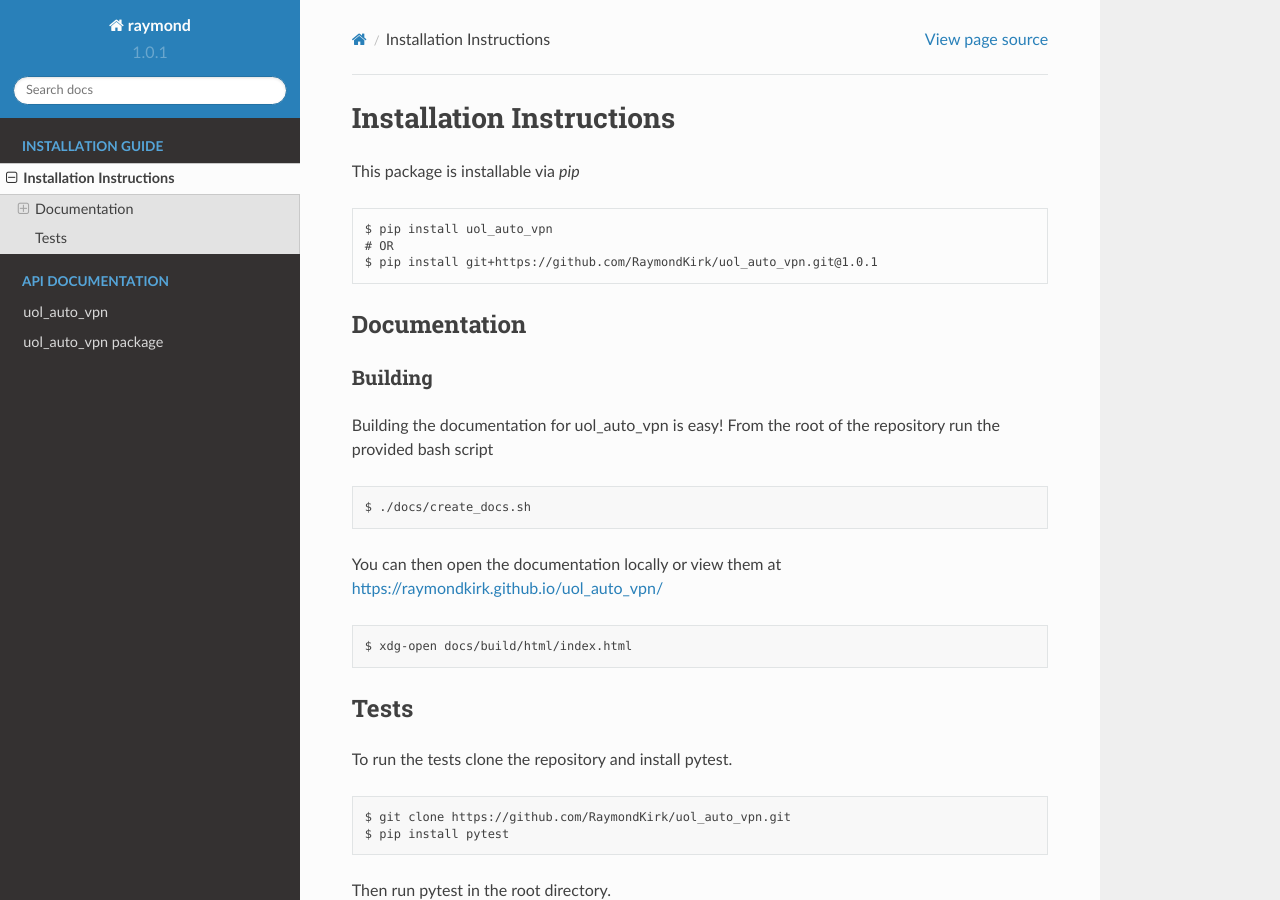
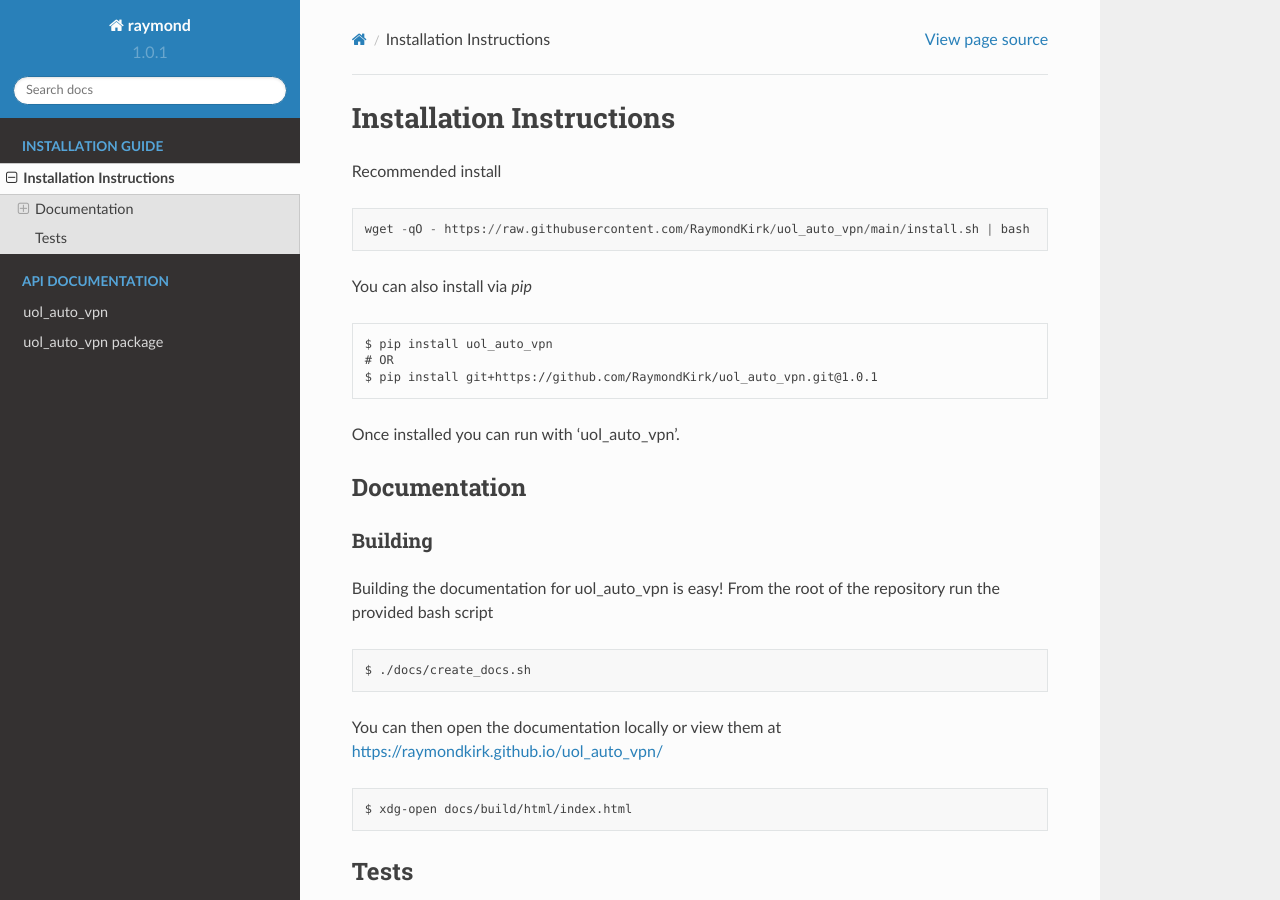
Before and after one commit to RaymondCM/uol_auto_vpn, a Sphinx documentation site: the page built from docs/source/install/install.rst, in a window 1280 px wide and 900 px high. Built offline with Sphinx 7.4.7 and the Read the Docs theme 2.0.0, drawn with Linux system fonts in a browser that asks for light colours.

Commit message:
First working version with global install

```diff
--- a/docs/source/install/install.rst
+++ b/docs/source/install/install.rst
@@ -1,13 +1,23 @@
 Installation Instructions
 =========================
 
-This package is installable via `pip`
+Recommended install
+
+.. parsed-literal::
+
+    wget -qO - https://raw.githubusercontent.com/RaymondKirk/uol_auto_vpn/main/install.sh | bash
+
+
+You can also install via `pip`
 
 .. parsed-literal::
 
     $ pip install uol_auto_vpn
     # OR
     $ pip install git+https://github.com/RaymondKirk/uol_auto_vpn.git@\ |release|\
+
+Once installed you can run with 'uol_auto_vpn'.
+
 
 
 Documentation
```
Also changed, not shown: README.md (+13 -11 lines), 3 other files.
